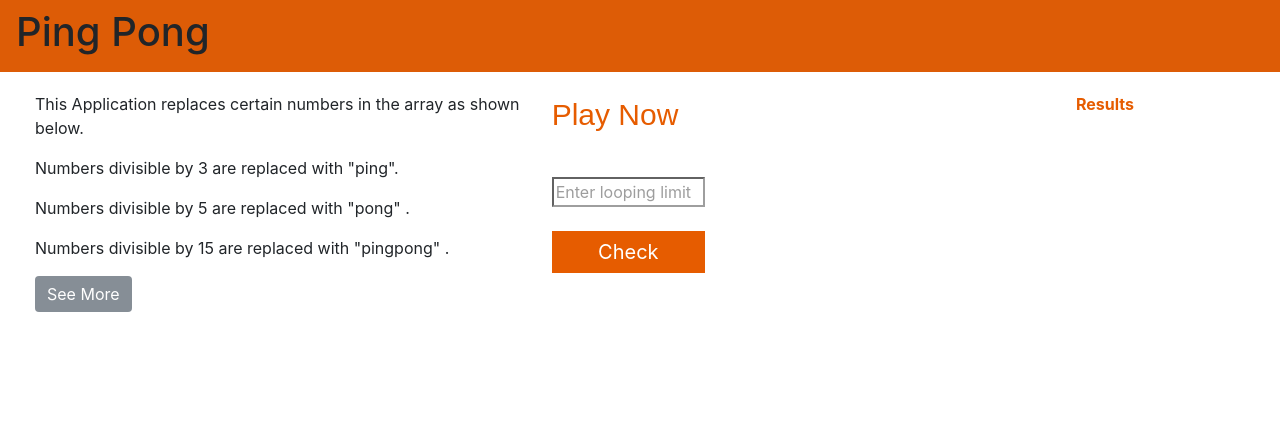
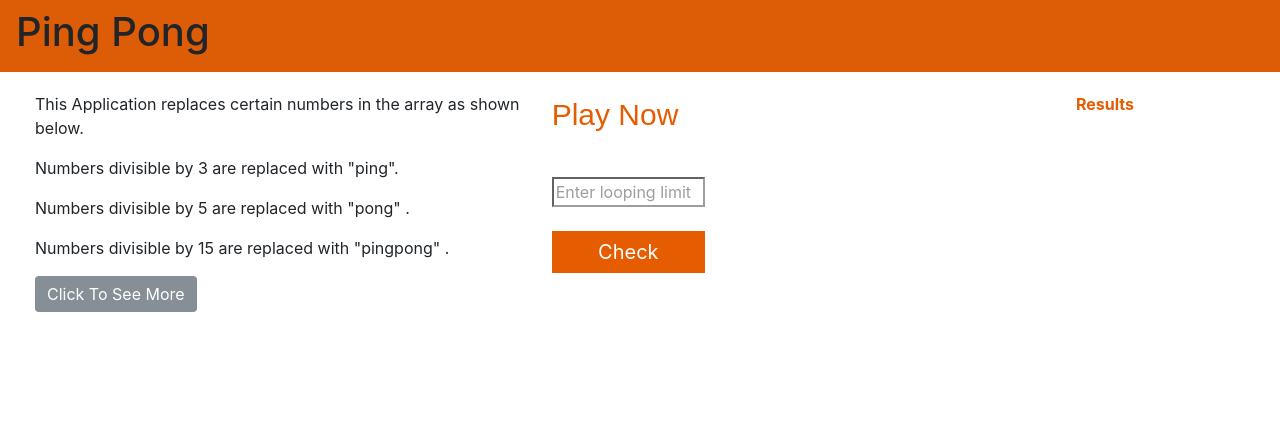
Before and after one commit to kepha-okari/pingpong, a plain HTML site: page index.html in a window 1280 px wide. Drawn offline with Linux system fonts and the light colour scheme.

Commit message:
info links

```diff
--- a/index.html
+++ b/index.html
@@ -57,7 +57,7 @@
                     <p>Numbers divisible by 3 are replaced with "ping".</p>
                     <p>Numbers divisible by 5 are replaced with "pong" .</p>
                     <p>Numbers divisible by 15 are replaced with "pingpong" .</p>
-                    <a href="#menu-toggle" class="btn btn-secondary" id="menu-toggle">See More</a>
+                    <a href="#menu-toggle" class="btn btn-secondary" id="menu-toggle"> Click To See More</a>
                 </div>
 
                 <div class="col-md-4 col-md-offset-5" >
```
